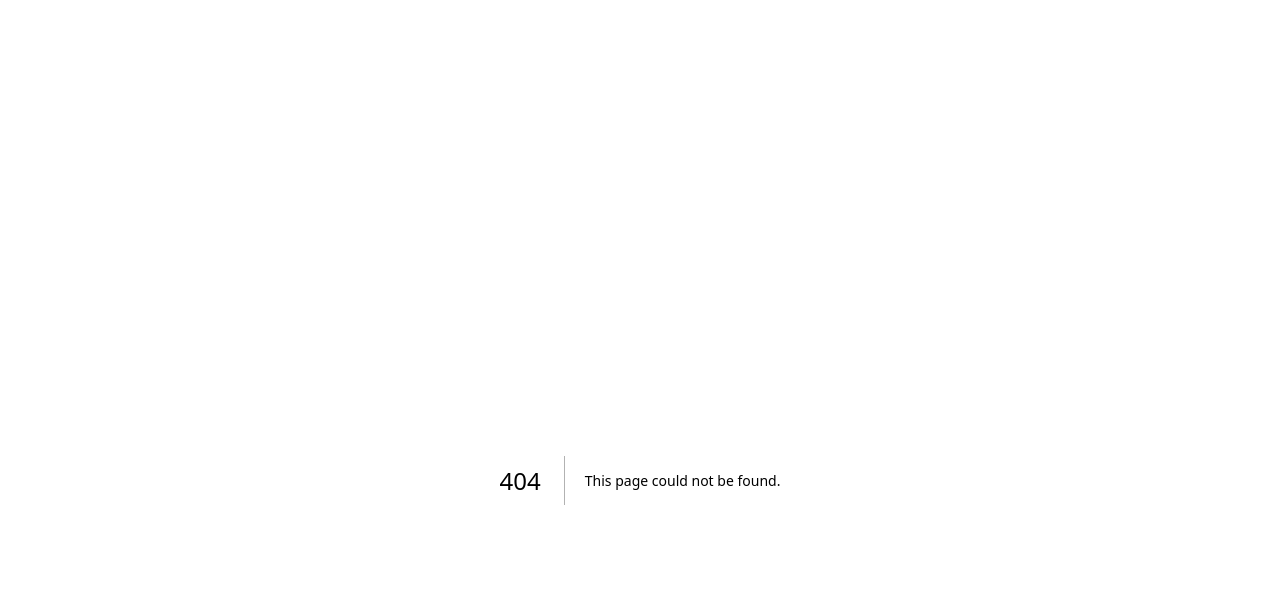
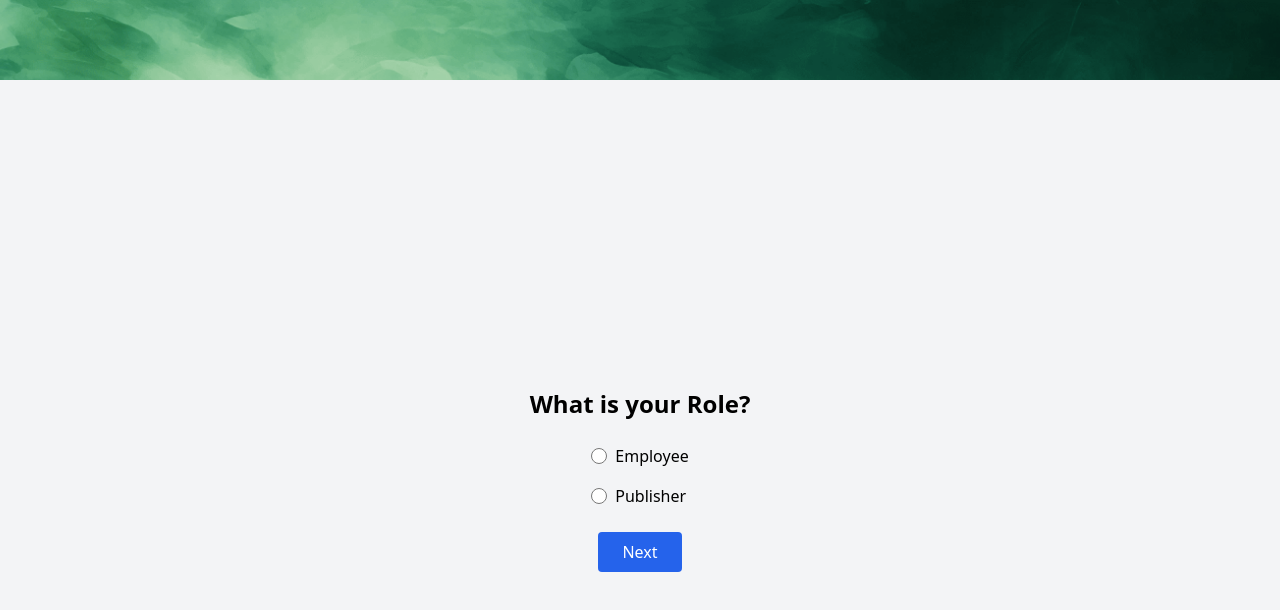
Before and after one commit to hasinduvindana/Quick-Job-Miro-Job-Finding-platform, a Next.js app in the folder quickjobweb/: page /chooserole in a window 1280 px wide. Before the commit this address had no page. Shown: the top 610 px of the page. Built offline with nearby package versions, Linux system fonts and the light colour scheme.

Commit message:
chooserole page is created

```diff
--- /dev/null
+++ b/quickjobweb/src/app/chooserole/page.tsx
@@ -0,0 +1,59 @@
+"use client";
+
+import React, { useState } from 'react';
+import { useRouter } from 'next/navigation';
+
+const ChooseRole: React.FC = () => {
+  const [selectedRole, setSelectedRole] = useState<string | null>(null);
+  const router = useRouter();
+
+  const handleRoleSelection = (role: string) => {
+    setSelectedRole(role);
+  };
+
+  const handleNext = () => {
+    if (selectedRole === "Employee") {
+      router.push('/emp_register');
+    } else if (selectedRole === "Publisher") {
+      router.push('/pub_register');
+    } else {
+      alert("Please select a role before proceeding!");
+    }
+  };
+
+  return (
+    <div className="flex flex-col items-center justify-center min-h-screen bg-gray-100">
+      <h1 className="text-2xl font-semibold mb-6">What is your Role?</h1>
+      <div className="flex flex-col space-y-4">
+        <label className="flex items-center space-x-2">
+          <input
+            type="radio"
+            name="role"
+            value="Employee"
+            onChange={() => handleRoleSelection("Employee")}
+            className="w-4 h-4"
+          />
+          <span>Employee</span>
+        </label>
+        <label className="flex items-center space-x-2">
+          <input
+            type="radio"
+            name="role"
+            value="Publisher"
+            onChange={() => handleRoleSelection("Publisher")}
+            className="w-4 h-4"
+          />
+          <span>Publisher</span>
+        </label>
+      </div>
+      <button
+        onClick={handleNext}
+        className="mt-6 px-6 py-2 bg-blue-600 text-white rounded hover:bg-blue-700 transition"
+      >
+        Next
+      </button>
+    </div>
+  );
+};
+
+export default ChooseRole;
--- a/quickjobweb/src/app/page.jsx
+++ b/quickjobweb/src/app/page.jsx
@@ -63,7 +63,7 @@ const HomePage = () => {
           <Link href="/signin" style={styles.buttonLink}>
             Sign In
           </Link>
-          <Link href="/register" style={styles.buttonLink}>
+          <Link href="/chooserole" style={styles.buttonLink}>
             Sign Up
           </Link>
         </div>
@@ -100,7 +100,7 @@ const HomePage = () => {
 
           {/* Sign Up Button and "It's free..." text */}
           <div style={styles.ctaContainer}>
-            <Link href="/register" style={styles.ctaButton}>
+            <Link href="/chooserole" style={styles.ctaButton}>
               Sign Up
             </Link>
             <p style={styles.freeText}>It&apos;s free...</p>
```
